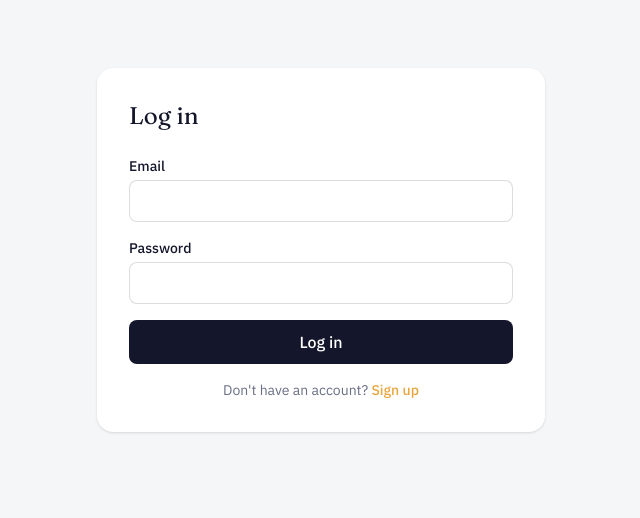
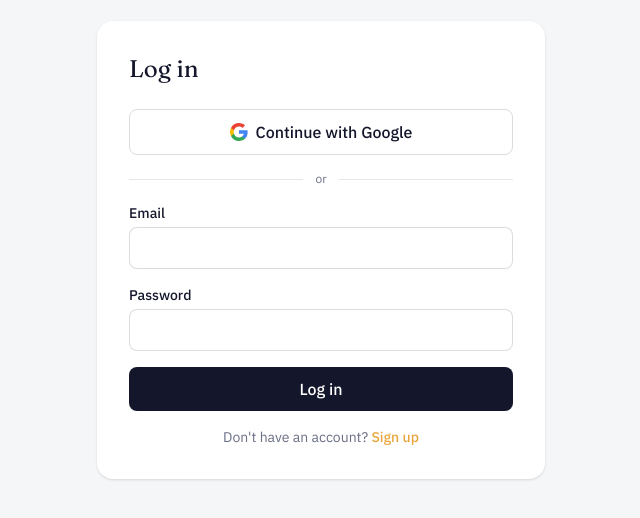
Before and after one commit to prajapatinisha9510-sys/FYDNEX, a Next.js app: page /brand/login in a window 1280 px wide. Shown: the part 150-668 px from the top of the page, without its empty margins (319-959 px from the left). Built offline with nearby package versions, Linux system fonts and the light colour scheme.

Commit message:
Update page.tsx

```diff
--- a/app/brand/login/page.tsx
+++ b/app/brand/login/page.tsx
@@ -33,10 +33,53 @@
     router.push("/brand/dashboard");
   }
 
+  async function handleGoogle() {
+    const supabase = createClient();
+    await supabase.auth.signInWithOAuth({
+      provider: "google",
+      options: {
+        redirectTo: `${window.location.origin}/auth/callback?next=/brand/dashboard`,
+      },
+    });
+  }
+
   return (
     <div className="min-h-screen flex items-center justify-center px-6 bg-paper">
       <div className="w-full max-w-md bg-white rounded-2xl shadow p-8">
         <h1 className="font-display text-2xl mb-6">Log in</h1>
+
+        <button
+          type="button"
+          onClick={handleGoogle}
+          className="w-full flex items-center justify-center gap-2 border border-ink/15 rounded-lg px-3 py-2.5 font-medium hover:bg-paper transition mb-4"
+        >
+          <svg width="18" height="18" viewBox="0 0 18 18">
+            <path
+              fill="#4285F4"
+              d="M17.64 9.2c0-.64-.06-1.25-.16-1.84H9v3.48h4.84a4.14 4.14 0 0 1-1.8 2.72v2.26h2.9c1.7-1.57 2.7-3.88 2.7-6.62z"
+            />
+            <path
+              fill="#34A853"
+              d="M9 18c2.43 0 4.47-.8 5.96-2.18l-2.9-2.26c-.8.54-1.83.86-3.06.86-2.35 0-4.34-1.59-5.05-3.72H.96v2.33A9 9 0 0 0 9 18z"
+            />
+            <path
+              fill="#FBBC05"
+              d="M3.95 10.7A5.4 5.4 0 0 1 3.67 9c0-.59.1-1.16.28-1.7V4.97H.96A9 9 0 0 0 0 9c0 1.45.35 2.83.96 4.03l2.99-2.33z"
+            />
+            <path
+              fill="#EA4335"
+              d="M9 3.58c1.32 0 2.5.45 3.44 1.35l2.58-2.58C13.46.89 11.43 0 9 0A9 9 0 0 0 .96 4.97l2.99 2.33C4.66 5.17 6.65 3.58 9 3.58z"
+            />
+          </svg>
+          Continue with Google
+        </button>
+
+        <div className="flex items-center gap-3 mb-4">
+          <div className="flex-1 h-px bg-ink/10" />
+          <span className="text-xs text-muted">or</span>
+          <div className="flex-1 h-px bg-ink/10" />
+        </div>
+
         <form onSubmit={handleSubmit} className="space-y-4">
           <div>
             <label className="block text-sm font-medium text-ink mb-1">
```
